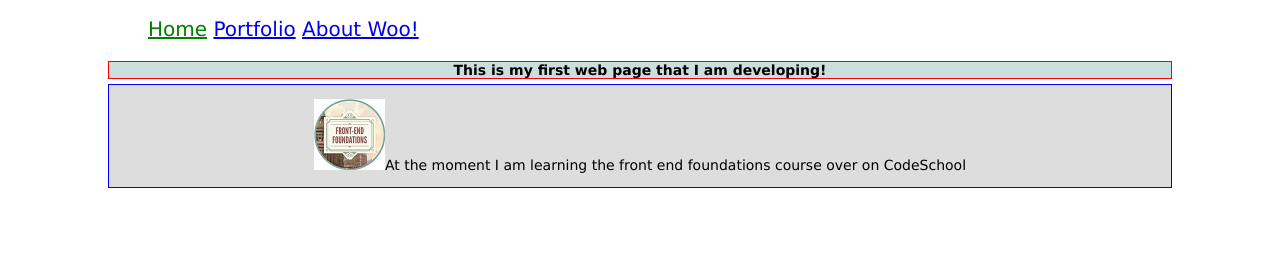
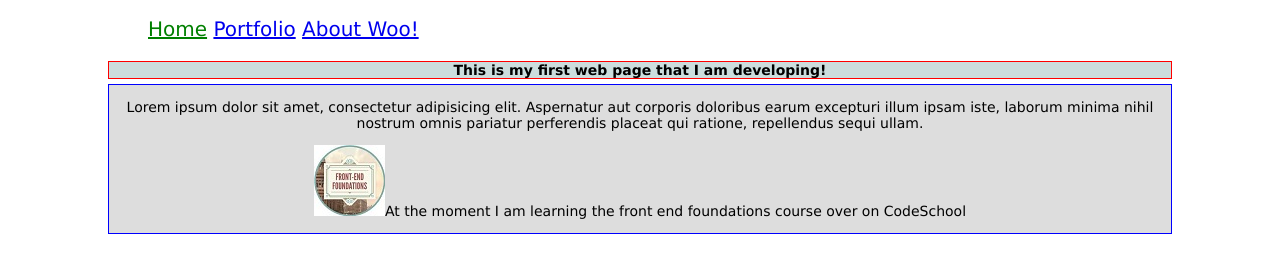
Before and after one commit to RyansCODING/playground, a plain HTML site: page index.html in a window 1280 px wide. Shown: the part 77-350 px from the top of the page. Drawn offline with Linux system fonts and the light colour scheme.

Commit message:
added some dummy text

```diff
--- a/index.html
+++ b/index.html
@@ -16,6 +16,9 @@
         <h3>This is my first web page that I am developing!</h3>
     </div>
     <div class="badge">
+        <p>Lorem ipsum dolor sit amet, consectetur adipisicing elit. Aspernatur aut corporis doloribus earum excepturi
+            illum ipsam iste, laborum minima nihil nostrum omnis pariatur perferendis placeat qui ratione, repellendus
+            sequi ullam.</p>
         <p><img src="front-end-foundations.jpg">At the moment I am learning the front end foundations course over on
             CodeSchool</p>
 
```
